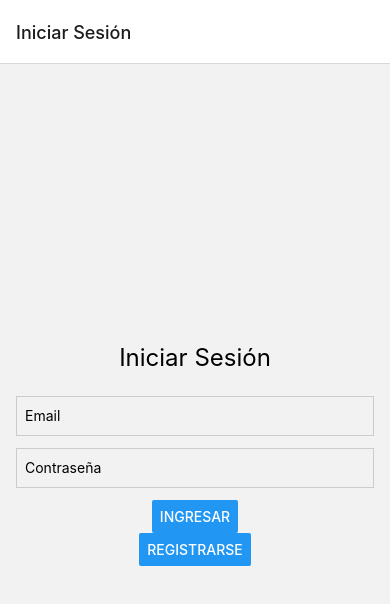
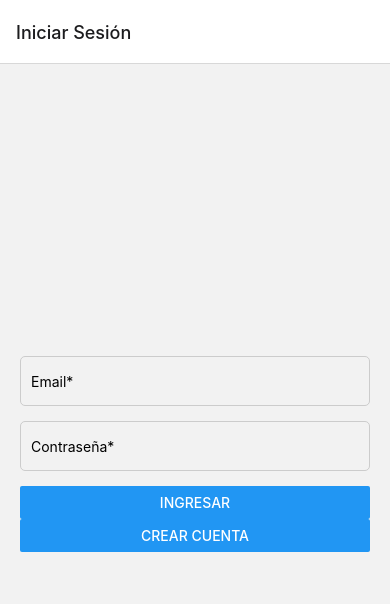
Before and after one commit to RExequiel/Tecso-muma-native, a React Native app: screen /Login in a window 390 px wide. Shown: the top 604 px of the page. Built offline with nearby package versions, Linux system fonts and the light colour scheme.

Commit message:
feat: add dependencies axios, formik, yup and base implementation

```diff
--- a/package.json
+++ b/package.json
@@ -10,16 +10,20 @@
   },
   "dependencies": {
     "@expo/metro-runtime": "~3.2.3",
+    "@react-native-async-storage/async-storage": "^2.0.0",
     "@react-navigation/native": "^6.1.18",
     "@react-navigation/native-stack": "^6.11.0",
+    "axios": "^1.7.7",
     "expo": "~51.0.28",
     "expo-status-bar": "~1.12.1",
+    "formik": "^2.4.6",
     "react": "18.2.0",
     "react-dom": "18.2.0",
     "react-native": "0.74.5",
     "react-native-safe-area-context": "4.10.5",
     "react-native-screens": "3.31.1",
-    "react-native-web": "~0.19.10"
+    "react-native-web": "~0.19.10",
+    "yup": "^1.4.0"
   },
   "devDependencies": {
     "@babel/core": "^7.20.0"
--- a/src/navigation/AppNavigator.js
+++ b/src/navigation/AppNavigator.js
@@ -7,7 +7,7 @@ const Stack = createNativeStackNavigator();
 
 export default function AppNavigator() {
   return (
-    <Stack.Navigator>
+    <Stack.Navigator initialRouteName="Login">
       <Stack.Screen name="Auth" component={AuthNavigator} options={{ headerShown: false }} />
       <Stack.Screen name="Home" component={HomeScreen} options={{ title: "Inicio" }} />
     </Stack.Navigator>
--- a/src/screens/Auth/Login/LoginScreen.js
+++ b/src/screens/Auth/Login/LoginScreen.js
@@ -1,34 +1,103 @@
-import React, { useState } from "react";
-import { View, Text, TextInput, Button } from "react-native";
+import React from "react";
+import * as Yup from "yup";
+import { View, TextInput, Button, Text, StyleSheet } from "react-native";
+import { useNavigation } from "@react-navigation/native";
+import AsyncStorage from "@react-native-async-storage/async-storage";
+import authenticationService from "../../../services/authenticationService";
+import { Formik } from "formik";
 import { styles } from "./LoginStyles";
 
-export default function LoginScreen({ navigation }) {
-  const [email, setEmail] = useState("");
-  const [password, setPassword] = useState("");
+const validationSchema = Yup.object().shape({
+  email: Yup.string()
+    .email("Debe ingresar un email válido")
+    .required("Email es requerido"),
+  password: Yup.string()
+    .matches(/^\d+$/, "La contraseña debe ser numérica")
+    .required("Contraseña es requerida"),
+});
 
-  const handleLogin = () => {
-    // Aquí puedes manejar la lógica de inicio de sesión
-    navigation.replace("Home"); // Navegar a la pantalla Home
+function Login() {
+  const navigation = useNavigation();
+
+  const handleSubmit = async (values) => {
+    try {
+      const response = await authenticationService.login(
+        values.email,
+        values.password
+      );
+      await AsyncStorage.setItem("accessToken", response.token);
+      await AsyncStorage.setItem("refreshToken", response.refreshToken);
+      if (response.token) {
+        navigation.navigate("Home");
+      }
+    } catch (error) {
+      console.error("Error en login:", error);
+    }
   };
 
   return (
     <View style={styles.container}>
-      <Text style={styles.title}>Iniciar Sesión</Text>
-      <TextInput
-        style={styles.input}
-        placeholder="Email"
-        value={email}
-        onChangeText={setEmail}
-      />
-      <TextInput
-        style={styles.input}
-        placeholder="Contraseña"
-        secureTextEntry
-        value={password}
-        onChangeText={setPassword}
-      />
-      <Button title="Ingresar" onPress={handleLogin} />
-      <Button title="Registrarse" onPress={() => navigation.navigate("Register")} />
+      <Formik
+        initialValues={{ email: "", password: "" }}
+        validationSchema={validationSchema}
+        onSubmit={(values, { setSubmitting }) => {
+          handleSubmit(values);
+          setSubmitting(false);
+        }}
+      >
+        {({
+          values,
+          errors,
+          touched,
+          handleChange,
+          handleBlur,
+          handleSubmit: formikHandleSubmit,
+          isSubmitting,
+        }) => (
+          <View>
+            <TextInput
+              style={[
+                styles.input,
+                touched.email && errors.email ? styles.inputError : null,
+              ]}
+              placeholder="Email*"
+              onChangeText={handleChange("email")}
+              onBlur={handleBlur("email")}
+              value={values.email}
+            />
+            {touched.email && errors.email && (
+              <Text style={styles.errorText}>{errors.email}</Text>
+            )}
+
+            <TextInput
+              style={[
+                styles.input,
+                touched.password && errors.password ? styles.inputError : null,
+              ]}
+              placeholder="Contraseña*"
+              secureTextEntry
+              onChangeText={handleChange("password")}
+              onBlur={handleBlur("password")}
+              value={values.password}
+            />
+            {touched.password && errors.password && (
+              <Text style={styles.errorText}>{errors.password}</Text>
+            )}
+
+            <Button
+              title="Ingresar"
+              onPress={formikHandleSubmit}
+              disabled={isSubmitting}
+            />
+            <Button
+              title="Crear cuenta"
+              onPress={() => navigation.navigate("Register")}
+            />
+          </View>
+        )}
+      </Formik>
     </View>
   );
 }
+
+export default Login;
--- a/src/screens/Auth/Login/LoginStyles.js
+++ b/src/screens/Auth/Login/LoginStyles.js
@@ -4,19 +4,21 @@ export const styles = StyleSheet.create({
   container: {
     flex: 1,
     justifyContent: "center",
-    alignItems: "center",
-    padding: 16,
-  },
-  title: {
-    fontSize: 24,
-    marginBottom: 24,
+    padding: 20,
   },
   input: {
-    width: "100%",
-    height: 40,
+    height: 50,
     borderColor: "#ccc",
     borderWidth: 1,
-    marginBottom: 12,
-    paddingHorizontal: 8,
+    borderRadius: 5,
+    marginBottom: 15,
+    paddingHorizontal: 10,
+  },
+  inputError: {
+    borderColor: "red",
+  },
+  errorText: {
+    color: "red",
+    marginBottom: 10,
   },
 });
--- /dev/null
+++ b/src/services/api.js
@@ -0,0 +1,59 @@
+import axios from 'axios';
+import AsyncStorage from '@react-native-async-storage/async-storage';
+import authenticationService from './authenticationService';
+
+const api = axios.create({
+  baseURL: 'http://localhost:8082',
+  headers: {
+    'Content-Type': 'application/json',
+    Accept: 'application/json',
+  },
+});
+
+api.interceptors.request.use(
+  async (config) => {
+    try {
+      const token = await AsyncStorage.getItem('accessToken');
+      if (token) {
+        config.headers['Authorization'] = `Bearer ${token}`;
+      }
+    } catch (error) {
+      console.error('Error al obtener el token:', error);
+    }
+    return config;
+  },
+  (error) => Promise.reject(error)
+);
+
+api.interceptors.response.use(
+  (response) => response,
+  async (error) => {
+    const originalRequest = error.config;
+    const status = error.response ? error.response.status : null;
+
+    // Si el token ha expirado (por ejemplo, status 401), intentamos refrescar el token
+    if (status === 401 && !originalRequest._retry) {
+      originalRequest._retry = true;
+
+      try {
+        const refreshToken = await AsyncStorage.getItem('refreshToken');
+        const response = await authenticationService.refreshToken(refreshToken);
+
+        // Guardar el nuevo token en AsyncStorage
+        await AsyncStorage.setItem('accessToken', response.token);
+
+        // Repetir la solicitud original con el nuevo token
+        originalRequest.headers['Authorization'] = `Bearer ${response.token}`;
+        return api(originalRequest);
+      } catch (refreshError) {
+        console.error('Error al refrescar el token:', refreshError);
+        return Promise.reject(refreshError);
+      }
+    }
+
+    console.error('Error en la respuesta:', error);
+    return Promise.reject(error);
+  }
+);
+
+export default api;
--- /dev/null
+++ b/src/services/authenticationService.js
@@ -0,0 +1,36 @@
+import AsyncStorage from '@react-native-async-storage/async-storage';
+import api from './api';
+
+const authenticationService = {
+  login: async (user, password) => {
+    try {
+      const response = await api.post('/api/Authentication/token', { user, password });
+
+      // Almacenar el accessToken y refreshToken en AsyncStorage
+      const { token, refreshToken } = response.data;
+      AsyncStorage.setItem('accessToken', token);
+      AsyncStorage.setItem('refreshToken', refreshToken);
+
+      return response.data;
+    } catch (error) {
+      console.error('Error en el login:', error);
+      throw error;
+    }
+  },
+
+  // Método para refrescar el token
+  refreshToken: async (token) => {
+    try {
+      const response = await api.post('/api/Authentication/refresh-token', { token });
+
+      // Actualizar el accessToken
+      AsyncStorage.setItem('accessToken', response.data.token);
+      return response.data;
+    } catch (error) {
+      console.error('Error al refrescar el token:', error);
+      throw error;
+    }
+  },
+};
+
+export default authenticationService;
```
Also changed, not shown: src/services/comboService.js (added, +35 -0 lines), src/services/mascotasService.js (added, +55 -0 lines), src/services/mascoterosService.js (added, +35 -0 lines), src/services/protectorasService.js (added, +45 -0 lines), src/services/weatherService.js (added, +15 -0 lines), 1 other file (tests, documents, lock files or other folders).
